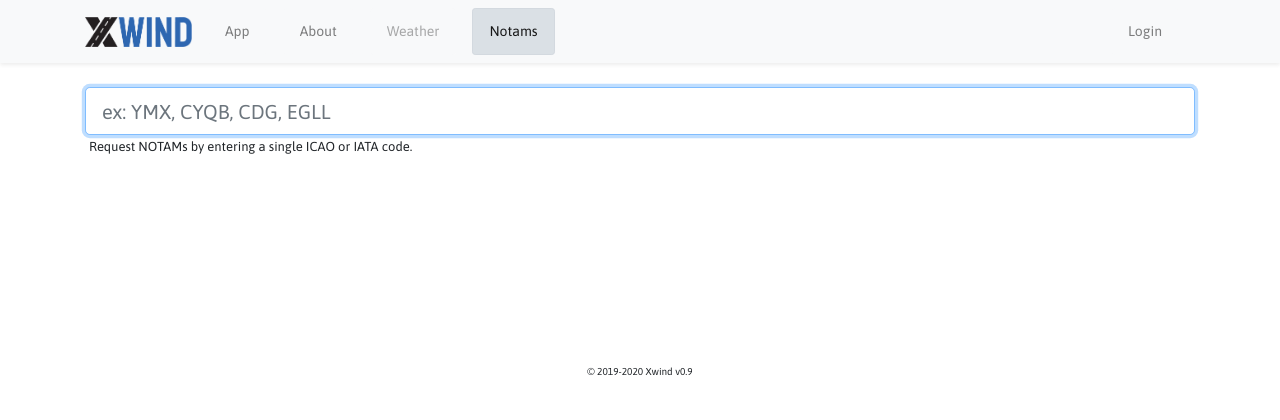
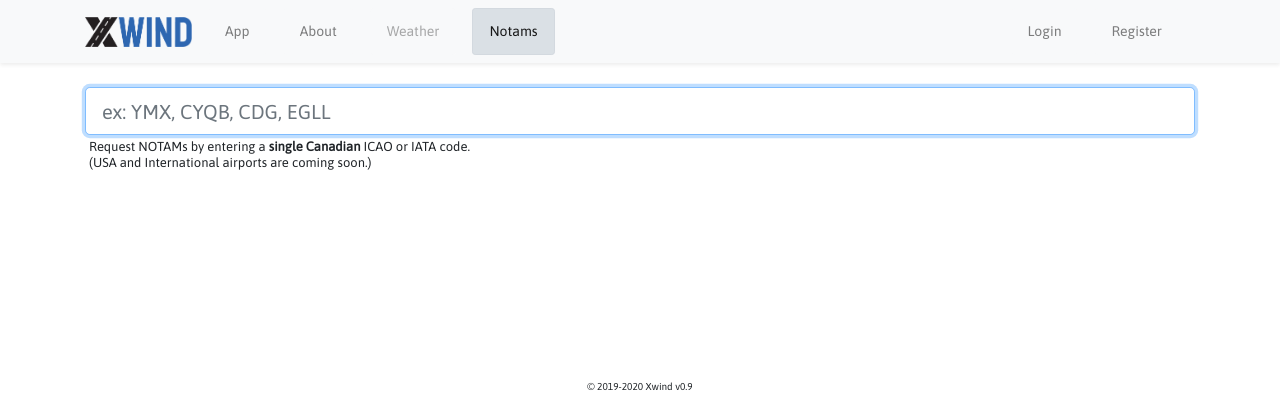
Before and after one commit to yyqyu/xwind, a Flask app: page /notams in a window 1280 px wide. Shown: the top 420 px of the page. Run offline with Flask 2, Linux system fonts and the light colour scheme; some libraries are stand-ins or nearby versions.

Commit message:
Added basic notam functionalities

```diff
--- a/static/js/index_script.js
+++ b/static/js/index_script.js
@@ -62,7 +62,6 @@
         let counter4 = 0;
         let counter5 = 0;
         form_data = document.getElementById('station').value;
-        console.log(form_data);
         $.ajax({
                 type: "GET",
                 url: '/index_app',
@@ -72,7 +71,6 @@
                 success: function(result) {
                     data.push(result);
                     iterate(data);
-                    console.log(data);
             }
 
         });
@@ -128,7 +126,6 @@
             for(i=0; i < notams.length; i++){
                 if(notams[i][0].match('NOTAMJ')){
                     //$("#rsc").append(notams[i][0]);
-                    console.log(notams[i][0]);
                     let value = notams[i][0].split(/\n+/g);
                     value.shift();
                     rsc = value.join("\n")
--- a/templates/about.html
+++ b/templates/about.html
@@ -13,7 +13,7 @@
         <h6>v0.10</h6>
         - Fixed underlying issues preventing other functionalities to be added in the future. <br>
         - Added option for user registration.<br>
-        &emsp; &emsp; &thinsp; - Users can now register by clicking the Register button at the top right.<br>
+        &emsp; &emsp; &thinsp; - Users can now register by clicking the Register button at the top right. <br>&emsp; &emsp; &thinsp; &thinsp; &thinsp;(New functionalities will soon be added requiring users to be registered.)<br>
         <br><br>
         <h6>v0.9</h6>
         - Fixed RSC/CRFI bug on main app page <br>
--- a/templates/layout.html
+++ b/templates/layout.html
@@ -67,13 +67,13 @@
                             <a class="nav-link" href="/login">Login</a>
                         </li>
                     </ul>
-                    <!---
+
                     <ul class="navbar-nav">
                         <li class="nav-item {{ 'active' if active_page == 'register' else '' }} btn btn-sm btn-light mr-3">
                             <a class="nav-link" href="/register">Register</a>
                         </li>
                     </ul>
-                    -->
+
                     {% endif %}
                     {% if session.user_id %}
                     <ul class="navbar-nav">
--- a/templates/notams.html
+++ b/templates/notams.html
@@ -18,7 +18,8 @@
         <div class="col-12 mt-4">
             <form action="/notams" method="post" id="stationform">
                 <input class="form-control form-control-lg" autocomplete="off" autofocus type="text" name="station" type="text" placeholder="ex: YMX, CYQB, CDG, EGLL" id="station">
-                <div class="h6 sm-indication mt-1 ml-1">Request NOTAMs by entering a single ICAO or IATA code. </div>
+                <div class="h6 sm-indication mt-1 ml-1">Request NOTAMs by entering a <strong>single Canadian</strong> ICAO or IATA code.
+                <br>(USA and International airports are coming soon.)</div>
             </form>
         </div>
     </div>
```
